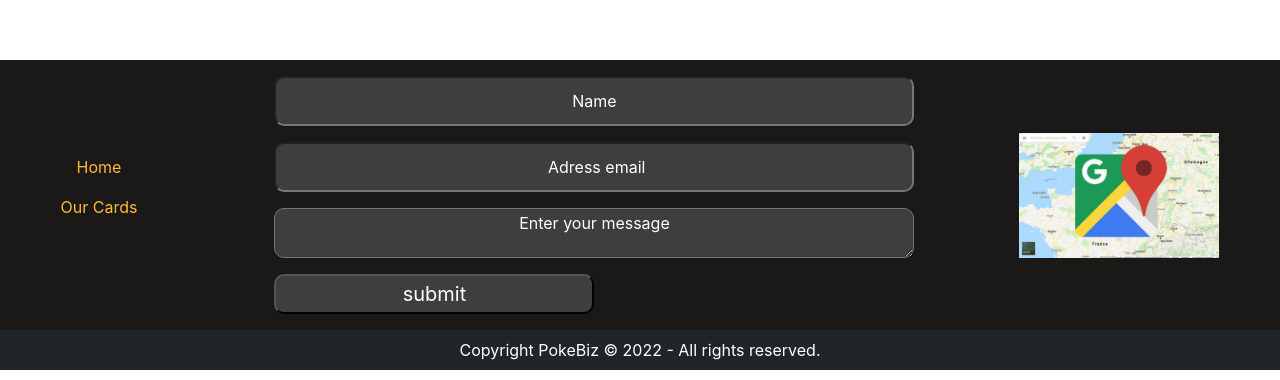
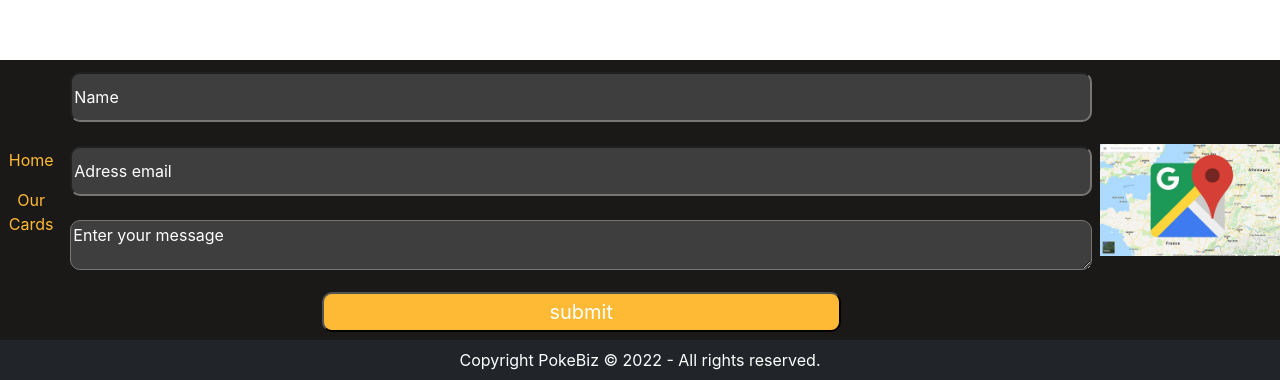
Before and after one commit to WildCodeSchool/2022-09-JS-RMT-JSCREW-Projet2-team2, a React (Vite) app in the folder frontend/: page / in a window 1280 px wide. Shown: the part 1042-1422 px from the top of the page. Built offline with nearby package versions, Linux system fonts and the light colour scheme.

Commit message:
insertion des useStates dans le formulaire et création du composant form

```diff
--- a/frontend/src/components/Footer.jsx
+++ b/frontend/src/components/Footer.jsx
@@ -1,51 +1,18 @@
 import React from "react";
 import "./footer.css";
+import MyForm from "./MyForm";
 
 function Footer() {
   return (
     <footer>
-      {/* MENU */}
-      <div className="footer-contact d-flex align-items-center justify-content-around">
+      <div className="footer-contact d-flex align-items-center justify-content-around mb-md-0">
         <ul className=" footer-list-button d-none d-md-block list-unstyled">
           <li className="mb-3">Home</li>
           <li>Our Cards</li>
-          <li></li>
         </ul>
-        {/* FORM */}
-        <form className=" footer-form w-50 ">
-          <div className="container-input w-100 m-3">
-            <input
-              className="input-name text-center w-100 h-"
-              type="text"
-              name="name"
-              placeholder="Name"
-            />
-          </div>
+        <MyForm />
 
-          <div className="container-input w-100 m-3">
-            <input
-              className="input-email text-center  w-100 "
-              type="email"
-              name="email"
-              placeholder=" Adress email"
-            />
-          </div>
-
-          <div className=" container-textarea w-100 m-3 ">
-            <textarea
-              className="textarea text-center  w-100 "
-              placeholder="Enter your message"
-            />
-          </div>
-
-          <div className=" container-button w-100 m-3 ">
-            <button className="button w-50 fs-5 " type="submit">
-              submit
-            </button>
-          </div>
-        </form>
-        {/* MAP */}
-        <div className="">
+        <div className="d-none d-md-block">
           <img id="footer-map" src="../src/assets/footerImgMap.jpg" alt="" />
         </div>
       </div>
--- /dev/null
+++ b/frontend/src/components/MyForm.jsx
@@ -0,0 +1,49 @@
+import React, { useState } from "react";
+
+function MyForm() {
+  const [username, setName] = useState("");
+  const [email, setEmail] = useState("");
+
+  const onSubmit = (e) => {
+    e.preventDefault();
+    alert(`Submitted ${username} ${email}`);
+  };
+
+  return (
+    <form className="footer-form  w-100">
+      <div className="container-input w-100 mb-2 mt-1 p-2">
+        <input
+          value={username}
+          onChange={(e) => setName(e.target.value)}
+          className="input-name w-100"
+          type="text"
+          name="name"
+          placeholder="Name"
+        />
+      </div>
+
+      <div className="container-input w-100 mb-2 p-2">
+        <input
+          value={email}
+          onChange={(e) => setEmail(e.target.value)}
+          className="input-email w-100"
+          type="email"
+          name="email"
+          placeholder="Adress email"
+        />
+      </div>
+
+      <div className="container-textarea w-100 mb-2 p-2">
+        <textarea className="textarea w-100" placeholder="Enter your message" />
+      </div>
+
+      <div className="container-button w-100 mb-2">
+        <button className="button w-50 fs-5" type="submit" onClick={onSubmit}>
+          submit
+        </button>
+      </div>
+    </form>
+  );
+}
+
+export default MyForm;
--- a/frontend/src/components/footer.css
+++ b/frontend/src/components/footer.css
@@ -12,19 +12,6 @@
 
 /* css desktop */
 
-@media screen and (min-width: 768px) {
-  .container-button,
-  .container-textarea,
-  .container-input {
-    display: flex;
-
-    /* justify-content: center; */
-  }
-  .footer-contact {
-    margin-bottom: 0;
-  }
-}
-
 .input-email,
 .input-name,
 .textarea {
@@ -34,7 +21,7 @@
 }
 
 .button {
-  background-color: #3e3e3e;
+  background-color: #ffba35;
   color: #ffffff;
   height: 40px;
   border-radius: 10px;
@@ -51,5 +38,8 @@
 }
 
 #footer-map {
-  width: 200px;
+  width: 180px;
 }
+
+.footer-list-button {
+}
```
